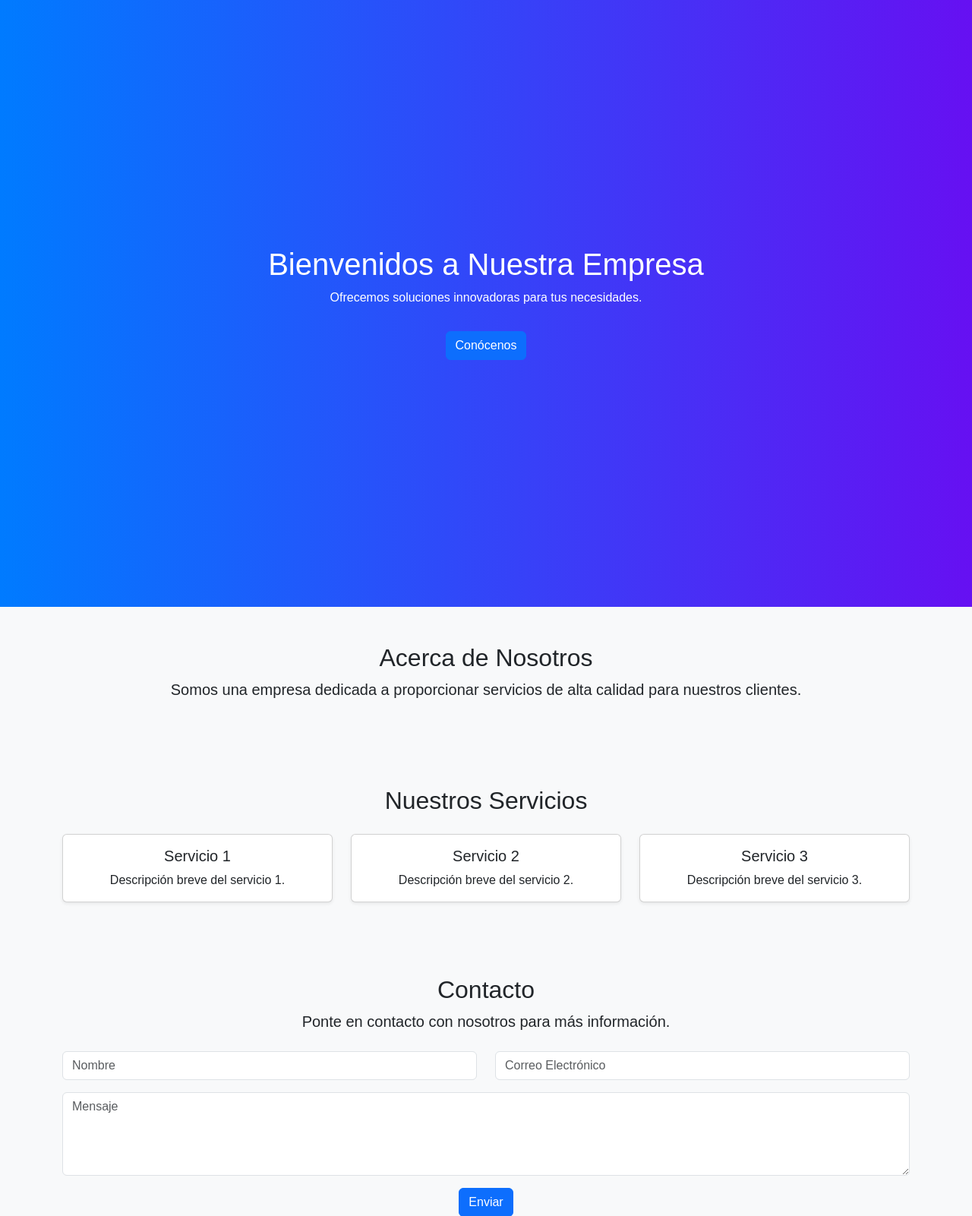
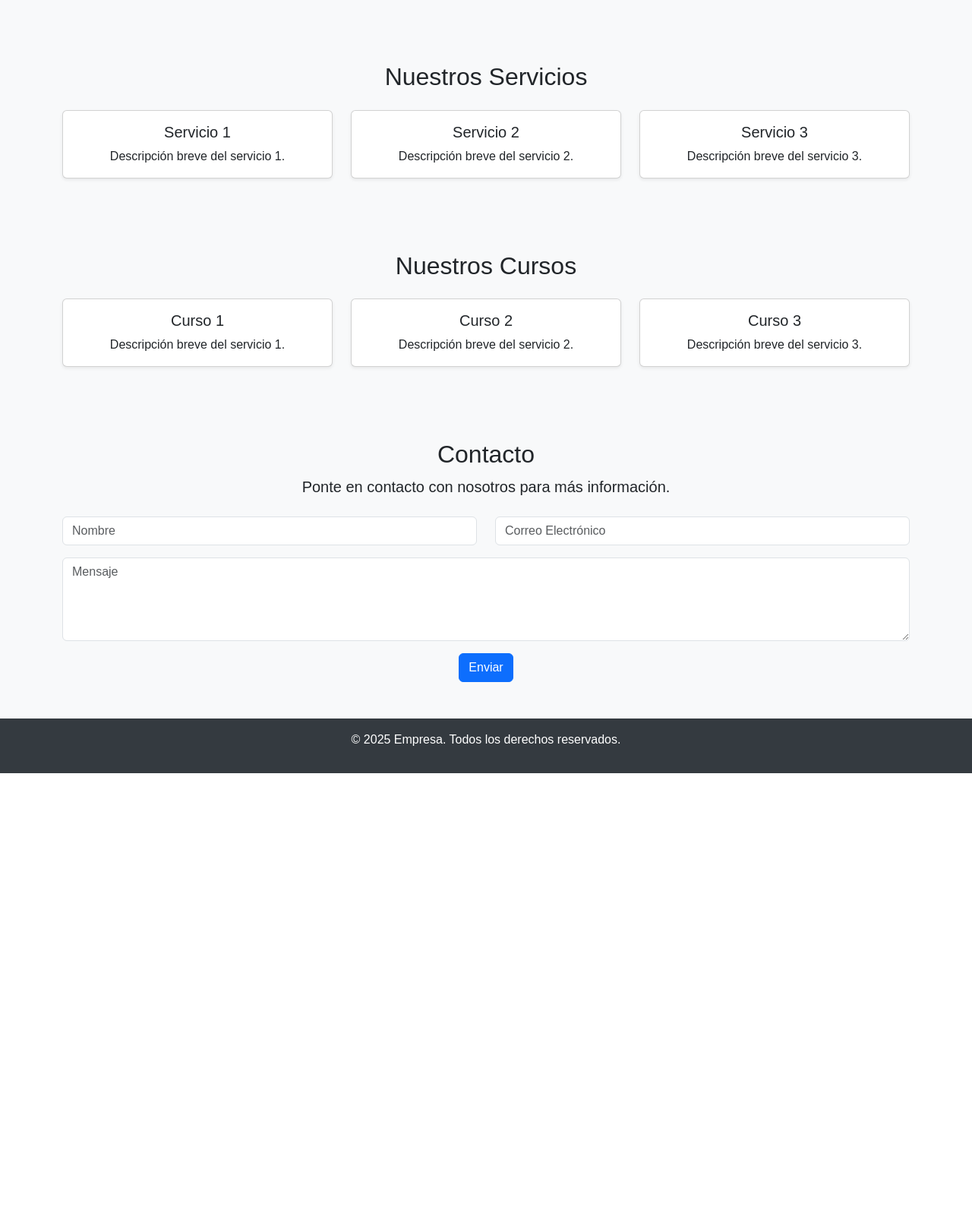
Before and after one commit to Misaelprogramer88/atom, a PHP site: page / in a window 1280 px wide. Shown: the part 863-2464 px from the top of the page at 76% size. After the commit the page ends 1881 px from the top, so only its background shows below. Run offline with PHP 8.4, Linux system fonts and the light colour scheme.

Commit message:
cambios
pequeños

```diff
--- a/atom/estilos.css
+++ b/atom/estilos.css
@@ -1,16 +1,6 @@
 body {
     font-family: Arial, sans-serif;
     background-color: #f8f9fa;
-}
-
-.hero {
-    height: 100vh;
-    display: flex;
-    align-items: center;
-    justify-content: center;
-    background: linear-gradient(to right, #007bff, #6610f2);
-    color: white;
-    text-align: center;
 }
 
 .navbar-brand {
@@ -19,20 +9,14 @@ body {
 }
 
 .video-section {
+    width: 100%;
+    height: 50%;
     position: relative;
-    width: 100%;
-    height: 100vh;
-    overflow: hidden;
 }
 
 .video-section video {
-    position: absolute;
-    top: 50%;
-    left: 50%;
-    transform: translate(-50%, -50%);
-    min-width: 100%;
-    min-height: 100%;
-    z-index: -1;
+    width: 100%;
+    height: 50%;
 }
 
 footer {
--- a/atom/index.php
+++ b/atom/index.php
@@ -24,10 +24,10 @@
                         <a class="nav-link" href="#about">Acerca de</a>
                     </li>
                     <li class="nav-item">
-                        <a class="nav-link" href="#services">Servicios</a>
+                        <a class="nav-link" href="#servicios">Servicios</a>
                     </li>
                     <li class="nav-item">
-                        <a class="nav-link" href="#contact">Cursos</a>
+                        <a class="nav-link" href="#cursos">Cursos</a>
                     </li>
                 </ul>
             </div>
@@ -41,14 +41,6 @@
         </video>
     </section>
 
-    <section class="hero">
-        <div class="container">
-            <h1>Bienvenidos a Nuestra Empresa</h1>
-            <p>Ofrecemos soluciones innovadoras para tus necesidades.</p>
-            <a href="#about" class="btn btn-primary mt-3">Conócenos</a>
-        </div>
-    </section>
-
     <section id="about" class="py-5">
         <div class="container text-center">
             <h2>Acerca de Nosotros</h2>
@@ -56,7 +48,7 @@
         </div>
     </section>
 
-    <section id="services" class="py-5 bg-light">
+    <section id="servicios" class="py-5 bg-light">
         <div class="container text-center">
             <h2>Nuestros Servicios</h2>
             <div class="row mt-4">
@@ -80,6 +72,38 @@
                     <div class="card shadow-sm">
                         <div class="card-body">
                             <h5 class="card-title">Servicio 3</h5>
+                            <p class="card-text">Descripción breve del servicio 3.</p>
+                        </div>
+                    </div>
+                </div>
+            </div>
+        </div>
+    </section>
+
+	<section id="cursos" class="py-5 bg-light">
+        <div class="container text-center">
+            <h2>Nuestros Cursos</h2>
+            <div class="row mt-4">
+                <div class="col-md-4">
+                    <div class="card shadow-sm">
+                        <div class="card-body">
+                            <h5 class="card-title">Curso 1</h5>
+                            <p class="card-text">Descripción breve del servicio 1.</p>
+                        </div>
+                    </div>
+                </div>
+                <div class="col-md-4">
+                    <div class="card shadow-sm">
+                        <div class="card-body">
+                            <h5 class="card-title">Curso 2</h5>
+                            <p class="card-text">Descripción breve del servicio 2.</p>
+                        </div>
+                    </div>
+                </div>
+                <div class="col-md-4">
+                    <div class="card shadow-sm">
+                        <div class="card-body">
+                            <h5 class="card-title">Curso 3</h5>
                             <p class="card-text">Descripción breve del servicio 3.</p>
                         </div>
                     </div>
```
